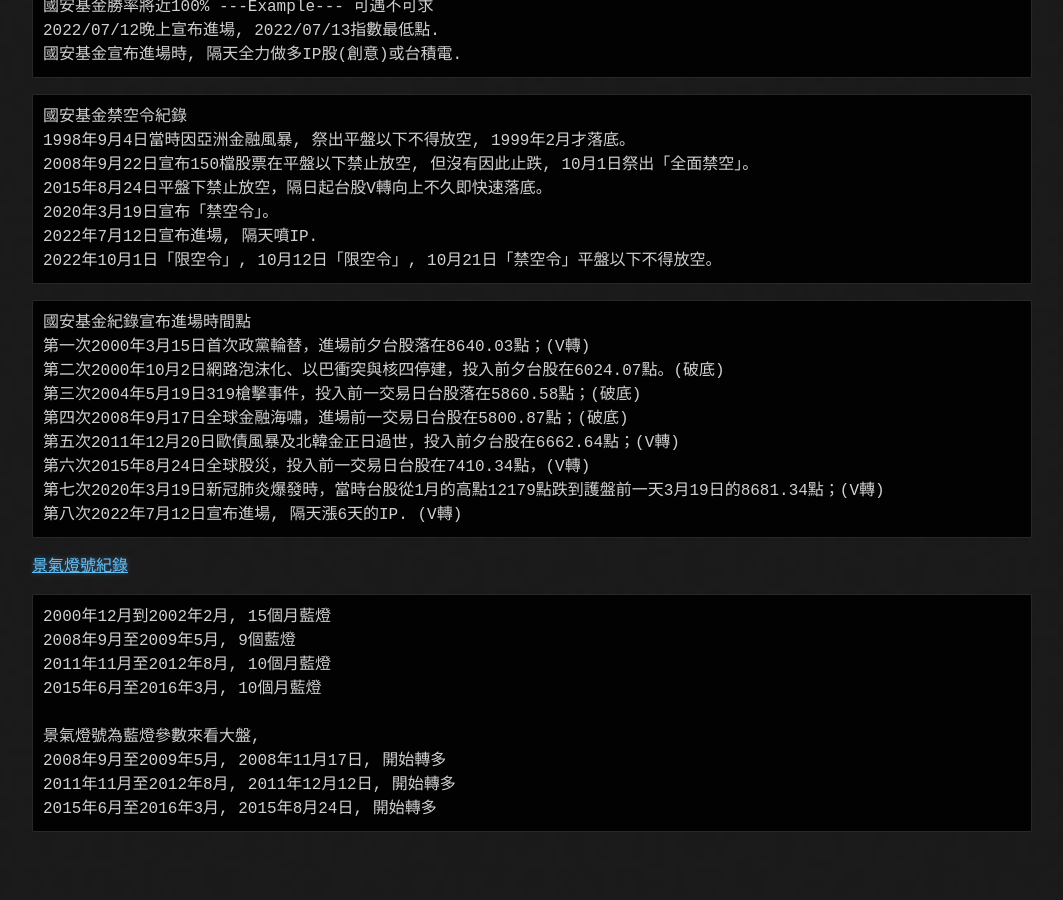
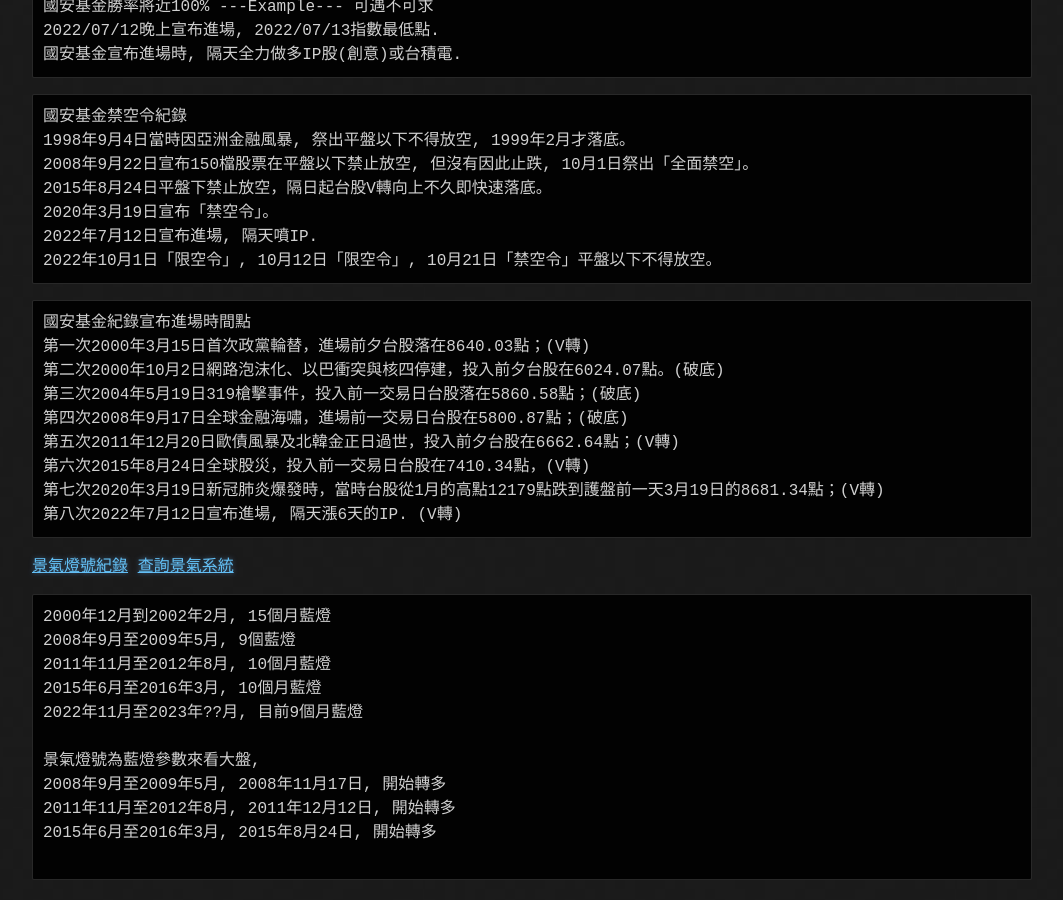
Before and after one commit to lepg5487/Stock_God, a Jekyll site: the page built from experience.md, in a window 1280 px wide and 900 px high, scrolled down 15152 px. Shown: the whole window, without its empty margins (108-1171 px from the left). Built offline with Jekyll 4.4.1, drawn with Linux system fonts in a browser that asks for light colours; our own code applies the rules of GitHub Pages for plain Markdown files; before the commit the page ends 16004 px from its top, so only the background shows below that.

Commit message:
Update experience.md

````diff
--- a/experience.md
+++ b/experience.md
@@ -638,14 +638,17 @@
 ```
 
 [景氣燈號紀錄](https://udn.com/news/story/7238/6870080)
+[查詢景氣系統]([https://index.ndc.gov.tw/n/zh_tw](https://index.ndc.gov.tw/n/zh_tw/data/eco))
 ```
 2000年12月到2002年2月, 15個月藍燈
 2008年9月至2009年5月, 9個藍燈
 2011年11月至2012年8月, 10個月藍燈
 2015年6月至2016年3月, 10個月藍燈
+2022年11月至2023年??月, 目前9個月藍燈
 
 景氣燈號為藍燈參數來看大盤,
 2008年9月至2009年5月, 2008年11月17日, 開始轉多
 2011年11月至2012年8月, 2011年12月12日, 開始轉多
 2015年6月至2016年3月, 2015年8月24日, 開始轉多
+
 ```
````
